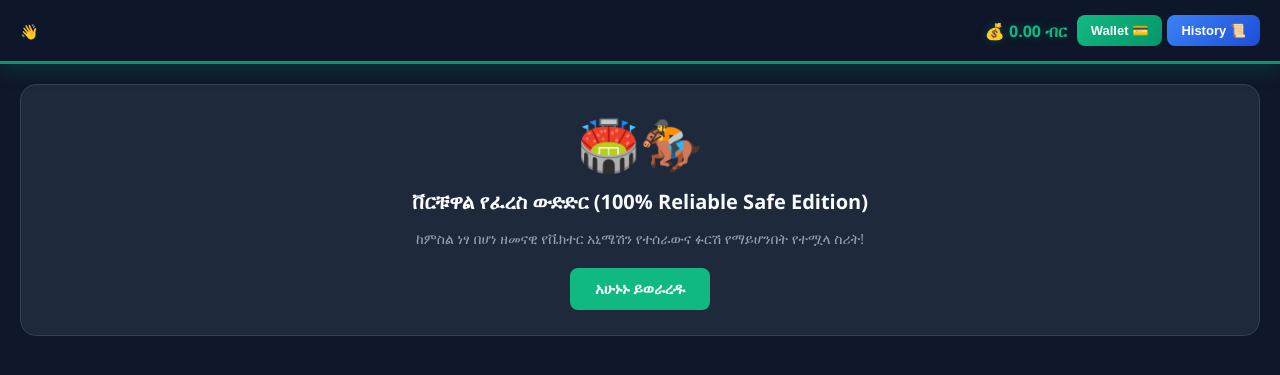
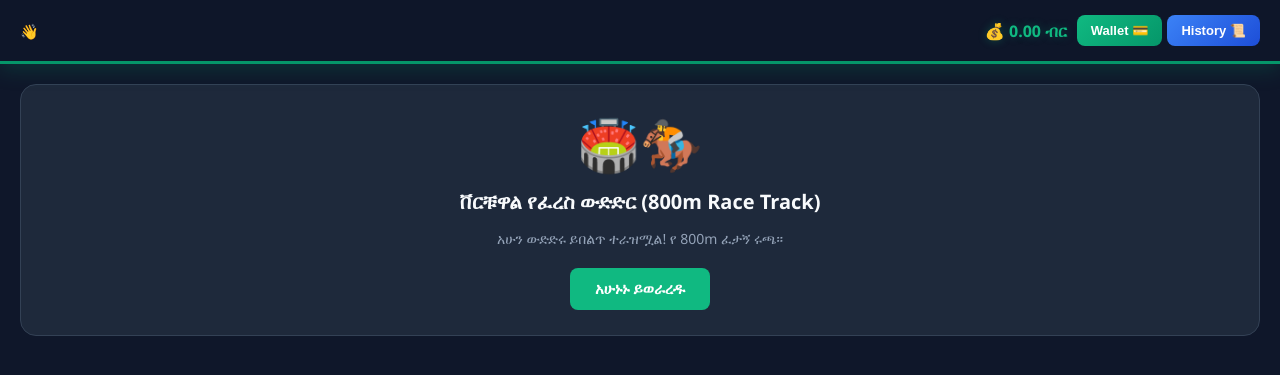
Before and after one commit to fassilandualem1-netizen/Fasil-lottery-, a Flask app: page / in a window 1280 px wide. Shown: the top 375 px of the page. Run offline with Flask 3, Linux system fonts and the light colour scheme; some libraries are stand-ins or nearby versions.

Commit message:
Update index.html

```diff
--- a/templates/index.html
+++ b/templates/index.html
@@ -3,7 +3,7 @@
 <head>
     <meta charset="UTF-8">
     <meta name="viewport" content="width=device-width, initial-scale=1.0">
-    <title>የሰፈር ጨዋታዎች - Virtual Betting 5 Horses Full WebApp</title>
+    <title>የሰፈር ጨዋታዎች - Virtual Betting 5 Horses 800m</title>
     <script src="https://telegram.org/js/telegram-web-app.js"></script>
 
     <style>
@@ -83,7 +83,7 @@
             box-sizing: border-box;
         }
 
-        /* በደንብ ለጠጥ ያለ ሰፊ የሩጫ ሜዳ */
+        /* የሩጫ ሜዳ */
         .race-track-arena {
             position: relative;
             width: 100%;
@@ -132,7 +132,7 @@
             box-shadow: 0 0 8px rgba(255,255,255,0.4);
         }
 
-        /* የፈረስ ኮንቴይነር - ሙሉ በሙሉ ግልጽ (Transparent) */
+        /* የፈረስ ኮንቴይነር */
         .animated-horse-sprite-box {
             position: absolute;
             left: 10px;
@@ -145,31 +145,31 @@
             transition: left 0.04s linear;
         }
 
-        /* ቬክተር የፈረስ አኒሜሽን - ከምስል ነፃ እና ሁሌም የሚሰራ */
+        /* ፈረሱ ፊቱ ወደ ቀኝ እንዲዞር እና የራሱ ከለር እንዲኖረው የተደረገበት ሎጂክ */
         .horse-vector-render {
             font-size: 38px;
             line-height: 1;
             display: inline-block;
-            transform-origin: bottom center;
+            transform: scaleX(-1); /* ፊቱን ወደ ቀኝ ያዞረዋል */
             user-select: none;
         }
 
-        /* ሲሮጡ እውነተኛ የሩጫና የጋለቦታ (Galloping) እንቅስቃሴ የሚሰጥ */
+        /* እየሮጡ መሆኑን የሚያሳይ እውነተኛ የጋለቦታ አኒሜሽን */
         .animated-horse-sprite-box.running .horse-vector-render {
-            animation: gallopRun 0.25s infinite alternate ease-in-out;
+            animation: gallopRun 0.2s infinite alternate ease-in-out;
         }
 
         @keyframes gallopRun {
-            0% { transform: translateY(0) scaleX(1) rotate(0deg); }
-            50% { transform: translateY(-6px) scaleX(1.05) rotate(-4deg); }
-            100% { transform: translateY(2px) scaleX(0.95) rotate(6deg); }
+            0% { transform: scaleX(-1) translateY(0) rotate(-2deg); }
+            50% { transform: scaleX(-1) translateY(-8px) scaleY(0.9) rotate(3deg); }
+            100% { transform: scaleX(-1) translateY(3px) scaleY(1.05) rotate(-4deg); }
         }
 
-        /* የፈረሱ ቁጥር ባጅ - በግልጽ ኮርቻው ላይ መቀመጡን ለማረጋገጥ */
+        /* የፈረሱ ቁጥር ባጅ */
         .horse-badge-label {
             position: absolute;
-            top: 4px;
-            left: 12px;
+            top: -2px;
+            left: -2px;
             font-size: 11px;
             font-weight: bold;
             color: white;
@@ -369,8 +369,8 @@
     <div class="games-grid" id="main-menu">
         <div class="game-card">
             <div style="font-size: 50px;">🏟️🏇</div>
-            <h3>ቨርቹዋል የፈረስ ውድድር (100% Reliable Safe Edition)</h3>
-            <p>ከምስል ነፃ በሆነ ዘመናዊ የቬክተር አኒሜሽን የተሰራውና ፉርሽ የማይሆንበት የተሟላ ስሪት!</p>
+            <h3>ቨርቹዋል የፈረስ ውድድር (800m Race Track)</h3>
+            <p>አሁን ውድድሩ ይበልጥ ተራዝሟል! የ 800m ፈታኝ ሩጫ።</p>
             <button onclick="openHorseGame()">አሁኑኑ ይወራረዱ</button>
         </div>
     </div>
@@ -388,7 +388,7 @@
             <div class="track-lanes-container" id="live-race-track-lanes">
                 <!-- Lines generated dynamically -->
             </div>
-            <div class="video-overlay" id="race-status-overlay">🏁 ዝግጁ</div>
+            <div class="video-overlay" id="race-status-overlay">🏁 ርቀት: 800m | ዝግጁ</div>
         </div>
 
         <div class="betting-control">
@@ -490,17 +490,17 @@
         let isRacing = false;
 
         let horses = [
-            { id: 1, name: "አባይ ነብር", color: "#ef4444" },
-            { id: 2, name: "ዳሽን እሳት", color: "#3b82f6" },
-            { id: 3, name: "ሸገር ባቡር", color: "#10b981" },
-            { id: 4, name: "ጎንደር አንበሳ", color: "#eab308" },
-            { id: 5, name: "ባሊ ሮኬት", color: "#a855f7" }
+            { id: 1, name: "አባይ ነብር", color: "#ff4757" },
+            { id: 2, name: "ዳሽን እሳት", color: "#1e90ff" },
+            { id: 3, name: "ሸገር ባቡር", color: "#2ed573" },
+            { id: 4, name: "ጎንደር አንበሳ", color: "#ffa500" },
+            { id: 5, name: "ባሊ ሮኬት", color: "#e056fd" }
         ];
 
         document.addEventListener("DOMContentLoaded", () => {
             document.getElementById("user-name").innerText = firstName;
             fetchBalance();
-            setInterval(fetchBalance, 6000); // Auto update every 6 seconds
+            setInterval(fetchBalance, 6000);
             regenerateOdds();
             initStaticTrack();
         });
@@ -512,8 +512,8 @@
                 container.innerHTML += `
                     <div class="lane-divider">
                         <div class="animated-horse-sprite-box" id="track-horse-${h.id}">
-                            <div class="horse-vector-render">🐎</div>
                             <div class="horse-badge-label" style="background-color: ${h.color};">${h.id}</div>
+                            <div class="horse-vector-render" style="color: ${h.color}; filter: drop-shadow(0px 0px 4px ${h.color});">🐎</div>
                         </div>
                     </div>
                 `;
@@ -603,7 +603,6 @@
             isRacing = true;
             document.getElementById("race-start-main-btn").disabled = true;
             document.getElementById("exit-game-btn").disabled = true;
-            document.getElementById("race-status-overlay").innerText = "🔴 የቀጥታ ውድድር...";
 
             horses.forEach(h => {
                 const el = document.getElementById(`track-horse-${h.id}`);
@@ -620,25 +619,26 @@
                 oddsWin: h.oddsWin,
                 oddsShow: h.oddsShow,
                 position: 10,
-                velocity: 0.15 + (Math.random() * 0.2),
-                mass: 1.0 + (Math.random() * 0.6)
+                velocity: 0.18 + (Math.random() * 0.22),
+                mass: 1.0 + (Math.random() * 0.5)
             }));
 
             const trackWidth = document.querySelector(".race-track-arena").clientWidth - 75;
 
             let physicsInterval = setInterval(() => {
                 let someoneFinished = false;
+                let maxProgress = 10;
 
                 raceDetails.forEach(horse => {
                     if (horse.position >= trackWidth) return;
 
-                    let randomImpulse = Math.random() * 0.82;
-                    let drag = 0.12 * horse.velocity;
+                    let randomImpulse = Math.random() * 0.95;
+                    let drag = 0.14 * horse.velocity;
                     let acceleration = (randomImpulse - drag) / horse.mass;
 
                     horse.velocity += acceleration;
                     if(horse.velocity < 0.1) horse.velocity = 0.1;
-                    if(horse.velocity > 2.3) horse.velocity = 2.3;
+                    if(horse.velocity > 2.5) horse.velocity = 2.5;
 
                     horse.position += horse.velocity;
 
@@ -647,13 +647,23 @@
                         el.style.left = `${Math.min(horse.position, trackWidth)}px`;
                     }
 
+                    if (horse.position > maxProgress) {
+                        maxProgress = horse.position;
+                    }
+
                     if (horse.position >= trackWidth) {
                         someoneFinished = true;
                     }
                 });
 
+                // የ 800m ሩጫን በሜትር መለኪያ ማሳያ ሎጂክ
+                let percentDone = (maxProgress - 10) / (trackWidth - 10);
+                let currentMeter = Math.max(0, Math.round(800 - (percentDone * 800)));
+                document.getElementById("race-status-overlay").innerText = `🔴 ርቀት: ${currentMeter}m | የቀጥታ ውድድር...`;
+
                 if (someoneFinished) {
                     clearInterval(physicsInterval);
+                    document.getElementById("race-status-overlay").innerText = `🏁 ርቀት: 0m | ተጠናቋል`;
                     horses.forEach(h => {
                         const el = document.getElementById(`track-horse-${h.id}`);
                         if(el) el.classList.remove("running");
@@ -669,8 +679,6 @@
             const winnerId = raceDetails[0].id;
             const silverId = raceDetails[1].id;
             const bronzeId = raceDetails[2].id;
-
-            document.getElementById("race-status-overlay").innerText = "🏁 ተጠናቋል";
 
             const chosenHorse = horses.find(h => h.id === selectedHorseId);
             let didWin = false;
```
